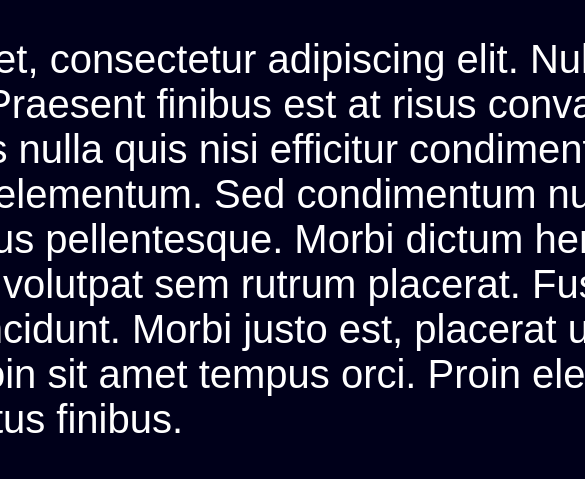
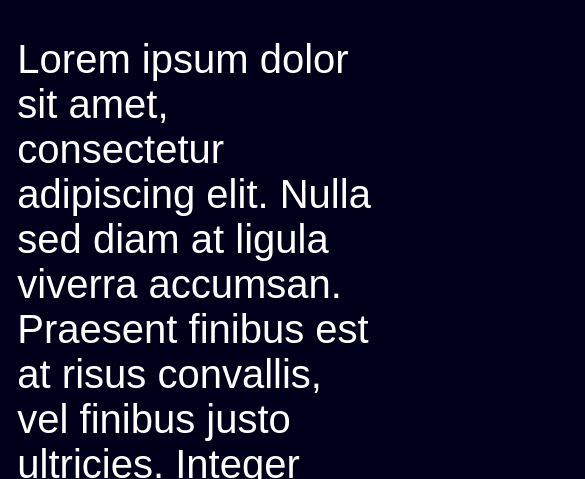
Before and after one commit to jsphdms/www, a plain HTML site: page index.html in a window 390 px wide. Shown: the part 81-560 px from the top of the page, 585 px wide, since content can reach past the window. Drawn offline with Linux system fonts and the light colour scheme.

Commit message:
Stop text from overflowing on smaller screens

```diff
--- a/css.css
+++ b/css.css
@@ -8,7 +8,6 @@ body {
             display: flex;
             flex-direction: column;
             align-items: center;
-            /*justify-content: center;*/
         }
 
         .flex-container>div.text {
@@ -27,6 +26,7 @@ body {
         @media only screen and (max-width: 1000px) {
             .flex-container>div.text {
                 font-size: 40px;
+                max-width: 95%;
                 }
 
             pre {
```
